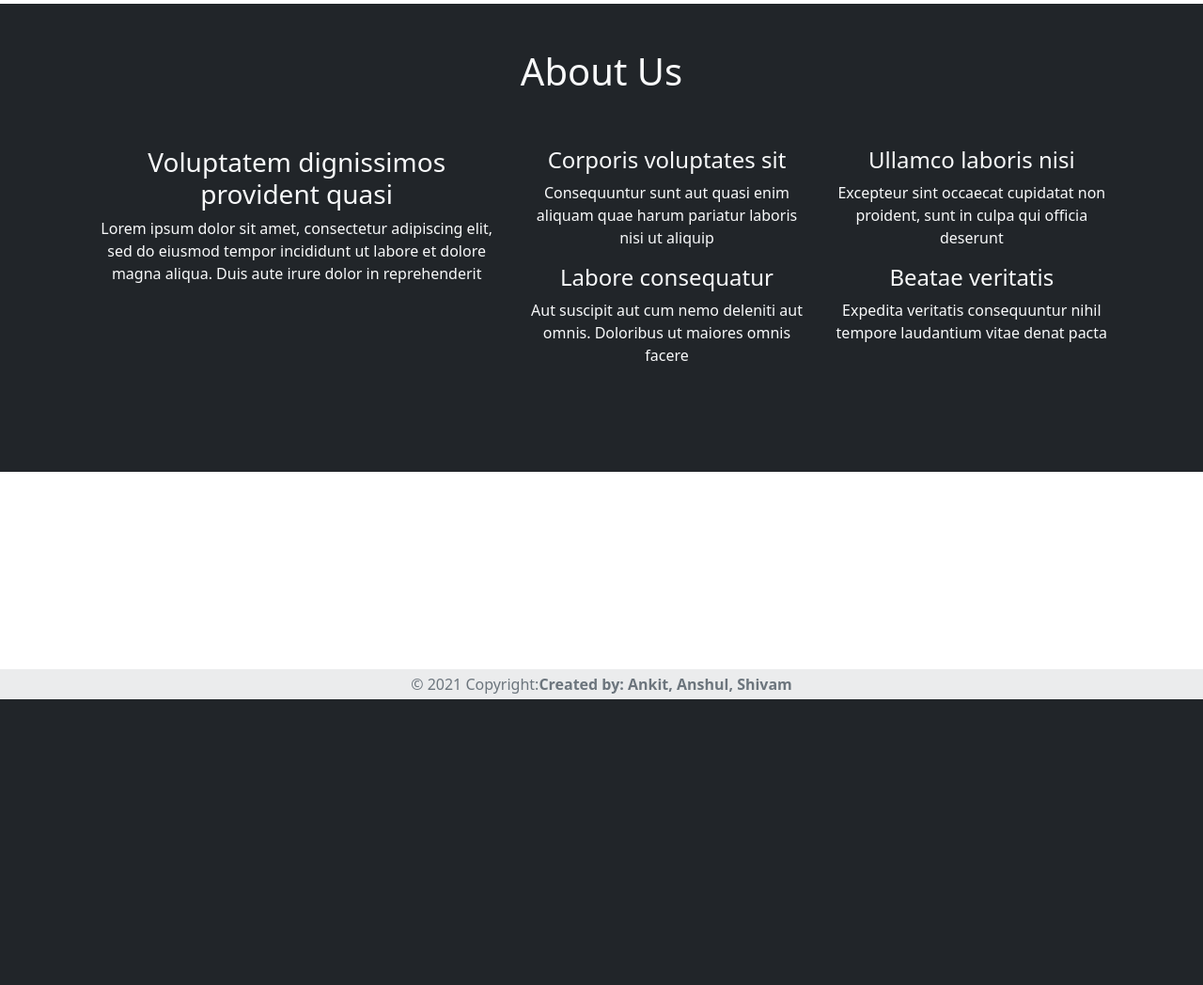
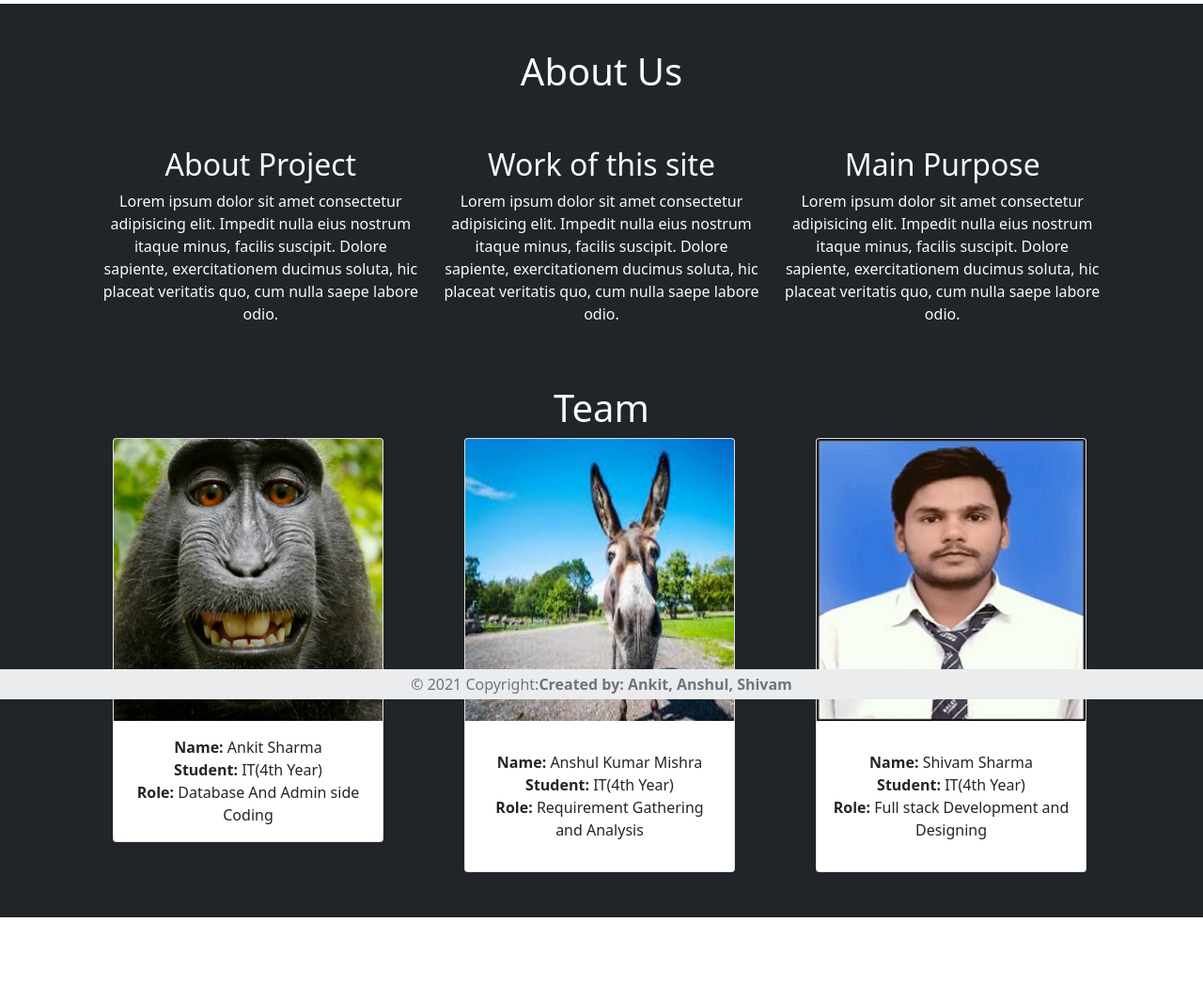
Before and after one commit to shivamsharmass/DiGi_Notes, a Django app: page /about in a window 1280 px wide. Shown: the part 56-1104 px from the top of the page at 94% size. Before the commit the page ends 800 px from the top, so only its background shows below. Run offline with Django 3.2, Linux system fonts and the light colour scheme.

Commit message:
Added Team Member

```diff
--- a/diginotes/store/templates/store/about.html
+++ b/diginotes/store/templates/store/about.html
@@ -1,6 +1,7 @@
 {% extends 'store/base.html' %}
 
 {% block content %}
+{% load static %}
 
 <div class="text-center text-light bg-dark p-5 mt-1">
 <div class="about text-center">
@@ -8,40 +9,75 @@
 </div>
 <div class="container-fluid p-5" data-aos="fade-up">
 
-    <div class="row no-gutters">
-      <div class="content col-xl-5 d-flex align-items-stretch">
-        <div class="content">
-          <h3>Voluptatem dignissimos provident quasi</h3>
-          <p>
-            Lorem ipsum dolor sit amet, consectetur adipiscing elit, sed do eiusmod tempor incididunt ut labore et dolore magna aliqua. Duis aute irure dolor in reprehenderit
+      <div class="container">
+        <div class="row">
+          <div class="col">
+            <h2>About Project</h2>
+            <p>Lorem ipsum dolor sit amet consectetur adipisicing elit. Impedit nulla eius nostrum itaque minus, facilis suscipit. Dolore sapiente, exercitationem ducimus soluta, hic placeat veritatis quo, cum nulla saepe labore odio.</p>
+          </div>
+          <div class="col">
+            <h2>Work of this site</h2>
+            <p>Lorem ipsum dolor sit amet consectetur adipisicing elit. Impedit nulla eius nostrum itaque minus, facilis suscipit. Dolore sapiente, exercitationem ducimus soluta, hic placeat veritatis quo, cum nulla saepe labore odio.</p>
+          </div>
+          <div class="col">
+            <h2>Main Purpose</h2>
+            <p>Lorem ipsum dolor sit amet consectetur adipisicing elit. Impedit nulla eius nostrum itaque minus, facilis suscipit. Dolore sapiente, exercitationem ducimus soluta, hic placeat veritatis quo, cum nulla saepe labore odio.</p>
+          </div>
+        </div>
+      </div>
+
+
+
+  </div>
+  <div class="team">
+    <div class="container text-center">
+      <h1>Team</h1>
+    </div>
+    <div class="row">
+      <div class="col-3 me-4 ms-5">
+        <div class="card mx-4" style="width: 18rem;">
+          <img height="300px" src="{% static 'image/macaca_nigra_self-portrait_rotated_and_cropped.jpg' %}" class="card-img-top text-dark" alt="Image of Ankit">
+          <div class="card-body">
+            <p class="card-text text-dark">
+              <b>Name:</b> Ankit Sharma
+              <br>
+              <b>Student:</b> IT(4th Year)
+              <br>
+              <b>Role:</b> Database And Admin side Coding
             </p>
           </div>
         </div>
-      <div class="col-xl-7 d-flex align-items-stretch">
-        <div class="icon-boxes d-flex flex-column justify-content-center">
-          <div class="row">
-            <div class="col-md-6 icon-box" data-aos="fade-up" data-aos-delay="100">
-              <i class="bx bx-receipt"></i>
-              <h4>Corporis voluptates sit</h4>
-              <p>Consequuntur sunt aut quasi enim aliquam quae harum pariatur laboris nisi ut aliquip</p>
       </div>
-            <div class="col-md-6 icon-box" data-aos="fade-up" data-aos-delay="200">
-              <i class="bx bx-cube-alt"></i>
-              <h4>Ullamco laboris nisi</h4>
-              <p>Excepteur sint occaecat cupidatat non proident, sunt in culpa qui officia deserunt</p>
-            </div>
-            <div class="col-md-6 icon-box" data-aos="fade-up" data-aos-delay="300">
-              <i class="bx bx-images"></i>
-              <h4>Labore consequatur</h4>
-              <p>Aut suscipit aut cum nemo deleniti aut omnis. Doloribus ut maiores omnis facere</p>
-            </div>
-            <div class="col-md-6 icon-box" data-aos="fade-up" data-aos-delay="400">
-              <i class="bx bx-shield"></i>
-              <h4>Beatae veritatis</h4>
-              <p>Expedita veritatis consequuntur nihil tempore laudantium vitae denat pacta</p>
+      <div class="col-3 me-5 ms-4">
+        <div class="card mx-5" style="width: 18rem;">
+          <img height="300px" src="{% static 'image/images.jpg' %}" class="card-img-top text-dark" alt="Image of Anshul">
+          <div class="card-body">
+            <p class="card-text text-dark">
+              <p class="card-text text-dark">
+                <b>Name:</b> Anshul Kumar Mishra
+                <br>
+                <b>Student:</b> IT(4th Year)
+                <br>
+                <b>Role:</b> Requirement Gathering and Analysis
+              </p>
+            </p>
           </div>
         </div>
-        </div><!-- End .content-->
+      </div>
+      <div class="col-3 me-4 ms-5">
+        <div class="card mx-4" style="width: 18rem;">
+          <img height="300px" src="{% static 'image/2018-08-19_17.30.20.jpg' %}" class="card-img-top text-dark" alt="Image of Shivam">
+          <div class="card-body">
+            <p class="card-text text-dark">
+              <p class="card-text text-dark">
+                <b>Name:</b> Shivam Sharma
+                <br>
+                <b>Student:</b> IT(4th Year)
+                <br>
+                <b>Role:</b> Full stack Development and Designing
+              </p>
+            </p>
+          </div>
         </div>
       </div>
 
@@ -49,4 +85,7 @@
   </div>
 
 
+</div>
+
+
 {% endblock %}
--- a/diginotes/store/views/auth.py
+++ b/diginotes/store/views/auth.py
@@ -10,7 +10,7 @@ from django.views import View
 class SignupView(FormView):
     form_class = UserCreationForm
     template_name = 'store/signup.html'
-    sucess_url = '/'
+    success_url = 'login'
 
     def form_valid(self, form):
         form.save()
```
Also changed, not shown: diginotes/store/static/image/2018-08-19_17.30.20.jpg (added), diginotes/store/static/image/images.jpg (added), diginotes/store/static/image/macaca_nigra_self-portrait_rotated_and_cropped.jpg (added). Lines whose indentation alone changed are shown as unchanged.
